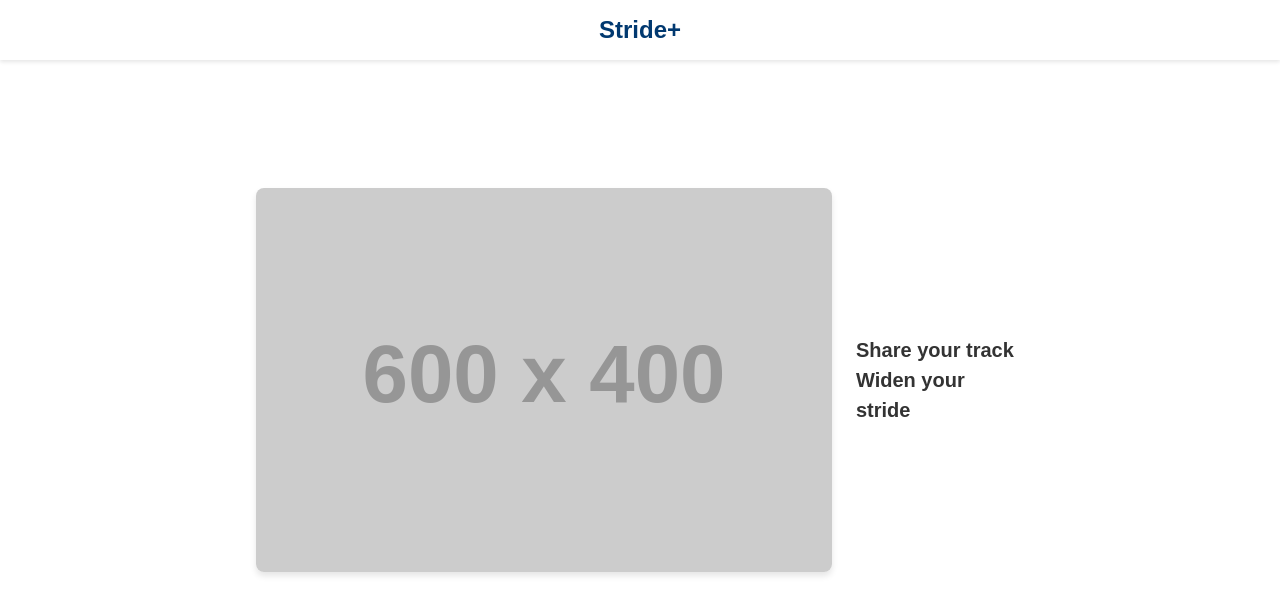
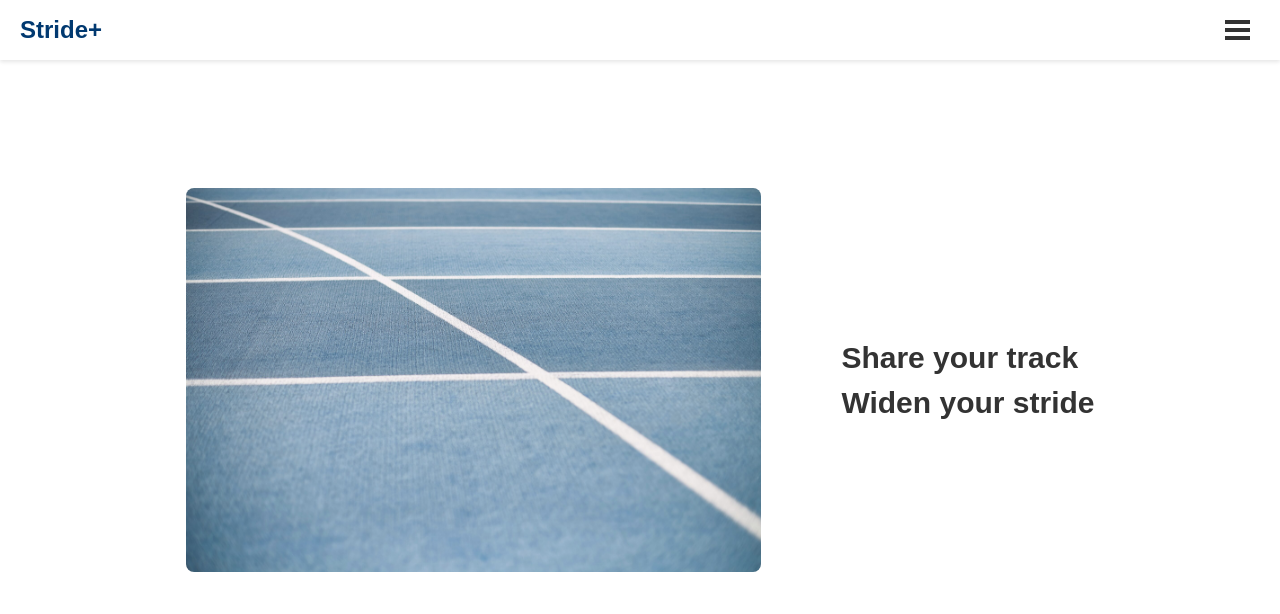
Before and after one commit to baggy102/stride-plus-web, a React (Create React App) app: page / in a window 1280 px wide. Shown: the top 614 px of the page. Built offline with nearby package versions, Linux system fonts and the light colour scheme.

Commit message:
modify/메인페이지 미디어쿼리 적용, 헤더 우측 호버 버튼 추가

```diff
--- a/src/App.css
+++ b/src/App.css
@@ -1,11 +1,12 @@
-/* 전체 화면 스타일 */
+/* 기본 스타일 */
 body, html {
   margin: 0;
   padding: 0;
-  height: auto;
+  height: 100%;
   font-family: Arial, sans-serif;
-  background-color: #ffffff; /* 배경색 */
+  background-color: #ffffff;
   box-sizing: border-box;
+  overflow-x: hidden;
 }
 
 /* 헤더 스타일 */
@@ -13,7 +14,16 @@ header {
   width: 100%;
   background-color: #ffffff;
   box-shadow: 0 2px 4px rgba(0, 0, 0, 0.1);
-  padding: 16px 0;
+  padding: 16px 20px;
+  display: flex;
+  justify-content: space-between;
+  align-items: center;
+  position: relative;
+  box-sizing: border-box;
+}
+
+header .logo {
+  flex: 1;
   text-align: center;
 }
 
@@ -21,39 +31,148 @@ header h1 {
   margin: 0;
   font-size: 24px;
   font-weight: bold;
-  color: #013970; /* 로고 텍스트 색상 */
+  color: #013970;
+}
+
+/* 햄버거 메뉴 버튼 */
+.menu-toggle {
+  background: none;
+  border: none;
+  display: flex;
+  flex-direction: column;
+  justify-content: space-between;
+  width: 25px;
+  height: 20px;
+  cursor: pointer;
+  padding: 0;
+  position: relative;
+  right: 10px;
+  z-index: 10;
+}
+
+/* 햄버거 메뉴 바 스타일 */
+.bar {
+  width: 25px;
+  height: 4px;
+  background-color: #333;
+}
+
+/* 메뉴 스타일 (기본적으로 숨김) */
+.menu {
+  position: absolute;
+  top: 60px;
+  right: 20px;
+  background-color: #ffffff;
+  box-shadow: 0 4px 6px rgba(0, 0, 0, 0.1);
+  border-radius: 8px;
+  display: flex;
+  flex-direction: column;
+  padding: 10px 0;
+  z-index: 9;
+}
+
+.menu a {
+  padding: 10px 20px;
+  text-decoration: none;
+  color: #333;
+  font-weight: bold;
+  text-align: center;
+}
+
+.menu a:hover {
+  background-color: #f0f0f0;
+  color: #013970;
 }
 
 /* 메인 콘텐츠 스타일 */
 main {
   display: flex;
-  flex-direction: row; /* 좌우 정렬 */
-  align-items: center; /* 세로 방향으로 가운데 정렬 */
-  justify-content: center; /* 가로 방향으로 중앙 정렬 */
+  flex-direction: row;
+  align-items: center;
+  justify-content: center;
   width: 100%;
   max-width: 800px;
-  height: 80vh; /* 화면 전체 높이로 설정 */
-  padding: 0 16px; /* 좌우 여백 */
+  height: 80vh;
+  padding: 0;
   box-sizing: border-box;
-  gap: 24px; /* 이미지와 텍스트 사이 간격 */
-  margin: 0 auto; /* 수평 중앙 정렬 */
+  gap: 80px;
+  margin: 0 auto;
 }
-
 
 /* 이미지 섹션 */
 main img {
   width: auto;
   height: 60%;
   border-radius: 8px;
-  box-shadow: 0 4px 6px rgba(0, 0, 0, 0.1);
 }
 
 /* 텍스트 섹션 */
 main h2 {
-  font-size: 20px;
+  font-size: 30px;
   color: #333333;
   font-weight: bold;
   line-height: 1.5;
   margin: 0;
-  text-align: left; /* 텍스트를 왼쪽 정렬 */
+  text-align: left;
+  white-space: nowrap;
 }
+
+/* 데스크탑 스타일 (기본) */
+@media (min-width: 1025px) {
+  main {
+    flex-direction: row;
+    gap: 80px;
+  }
+
+  main img {
+    width: auto;
+    height: 60%;
+  }
+
+  main h2 {
+    font-size: 30px;
+    text-align: left;
+  }
+}
+
+/* 태블릿 스타일 */
+@media (max-width: 1024px) and (min-width: 769px) {
+  main {
+    flex-direction: column;
+    gap: 40px;
+    height: 60vh;
+  }
+
+  main img {
+    height: 50%;
+  }
+
+  main h2 {
+    font-size: 28px;
+    text-align: center;
+    white-space: normal;
+  }
+}
+
+/* 모바일 스타일 */
+@media (max-width: 768px) {
+  header h1 {
+    font-size: 20px;
+  }
+
+  main {
+    flex-direction: column;
+    gap: 20px;
+    height: 50vh;
+  }
+
+  main img {
+    height: 40%;
+  }
+
+  main h2 {
+    font-size: 24px;
+    text-align: center;
+    white-space: normal;
+  }
+}
--- a/src/App.tsx
+++ b/src/App.tsx
@@ -1,16 +1,37 @@
-import React from "react";
+import React, { useState } from "react";
 import "./App.css";
 
 const App: React.FC = () => {
+  const [isMenuOpen, setIsMenuOpen] = useState(false);
+
+  const toggleMenu = () => {
+    setIsMenuOpen((prev) => !prev);
+  };
+
   return (
     <div>
       <header>
         <h1>Stride+</h1>
+
+        {/* 햄버거 메뉴 버튼 */}
+        <button className="menu-toggle" onClick={toggleMenu}>
+          <span className="bar"></span>
+          <span className="bar"></span>
+          <span className="bar"></span>
+        </button>
+
+        {/* 메뉴가 열렸을 때 나타날 메뉴 */}
+        {isMenuOpen && (
+          <div className="menu">
+            <a href="/signup">Signup</a>
+            <a href="/signin">Signin</a>
+          </div>
+        )}
       </header>
 
       <main>
         <img
-          src="https://via.placeholder.com/600x400/blue"
+          src={process.env.PUBLIC_URL + '/main-running-track.jpg'}
           alt="Track"
         />
 
```
Also changed, not shown: public/main-running-track.jpg (added).
